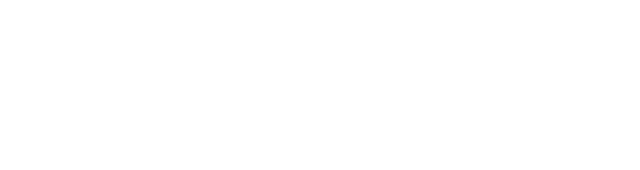
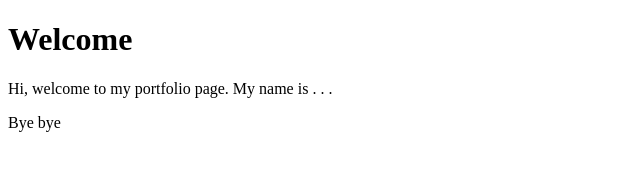
Before and after one commit to jastew/m_really_cool_project, a plain HTML site: page index.html in a window 1280 px wide. Shown: the whole page, without its empty margins (0-640 px from the left). Drawn offline with Linux system fonts and the light colour scheme.

Commit message:
Messing around

```diff
--- a/index.html
+++ b/index.html
@@ -1,9 +1,12 @@
 <!DOCTYPE html>
 <html>
   <head>
-    <title>Welcome | Home</title>
+    <title>Welcome to my Portfolio | Home</title>
   </head>
   <body>
+    <h1>Welcome</h1>
+    <p>Hi, welcome to my portfolio page. My name is . . .</p>
 
+    <footer>Bye bye</footer>
   </body>
 </html>
```
